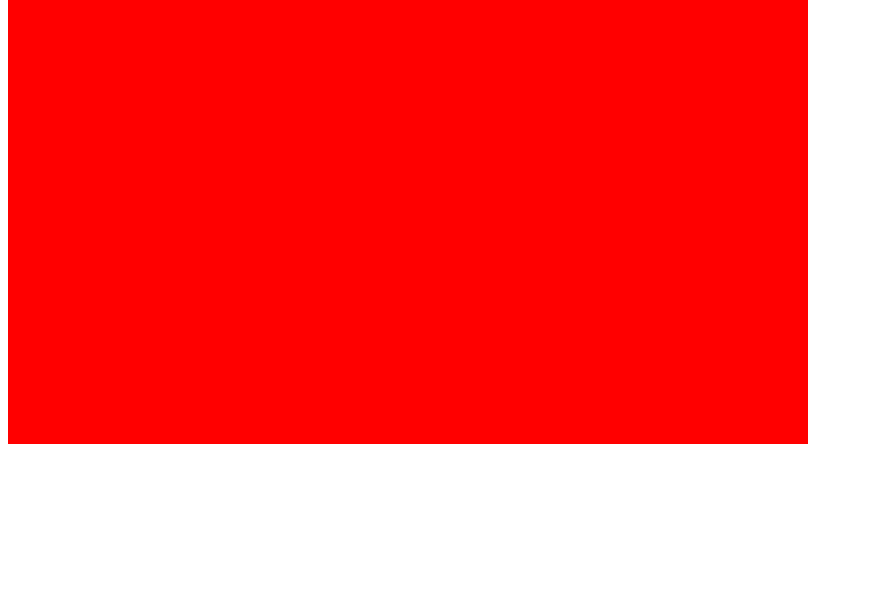
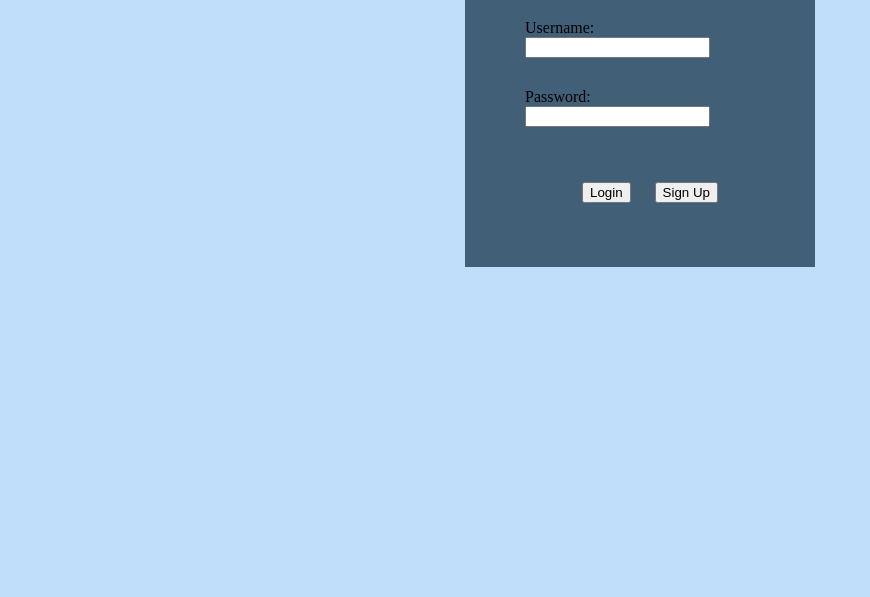
Before and after one commit to chang432/CS252_Project, a website: page Client/index.html in a window 1280 px wide. Shown: the part 203-800 px from the top of the page, without its empty margins (0-870 px from the left). Drawn offline with nearby package versions, Linux system fonts and the light colour scheme; no server answers.

Commit message:
add css to init_div

```diff
--- a/Client/index.html
+++ b/Client/index.html
@@ -1,21 +1,33 @@
 <html>
 <head>
 	<title>Attack On Purdue Login</title>
-	--<link rel="stylesheet" type="text/css" href="styles.css">
+	<!--<link rel="stylesheet" type="text/css" href="styles.css">-->
 </head>
-<body>
-	<div id="init_div">
-		<h1>ATTTACK ON PURDUE</h1>
-		<div>
-			<p style="display: inline">Username:  </p>
+<body style="background: rgba(131,189,247,.5);">
+	<div id="init_div" style="
+		width:350px;
+		height:420px;
+		background: rgba(14,42,66,.7);
+		transform: translateY(10%);
+		margin: 0 auto;
+		box-sizing: border-box;
+		padding: 20px 60px;
+	">
+		<h1 style="padding: 0 0 35px;text-align: center;font: Arvo">ATTTACK ON PURDUE</h1>
+
+		<div style="padding: 0 0 30px">
+			<p style="display: inline;">Username:  </p>
 			<input type="username">
 		</div>
-		<div>
-			<p style="display: inline">Password:  </p>
+		<div style="padding: 0 0 35px">
+			<p style="display: inline;">Password:  </p>
 			<input type="password">
 		</div>
+		<div style="text-align: center;">
+			<button onclick="login()" style="margin: 20px">Login</button>
+			<button onclick="login()">Sign Up</button>
+		</div>
 
-		<button onclick="login()">Login</button>
 	</div>
 
 	<dir id="signup_div" style="display: none">
@@ -44,13 +56,13 @@
 
 		//BEGGINING STUFF
 		function login() {
-			document.getElementById("lobby_div").style = "display: inline-block";
-			document.getElementById("init_div").style = "display: none";
+			document.getElementById("lobby_div").style.display = "block";
+			document.getElementById("init_div").style.display = "none";
 		}
 
 		function signOut() {
-			document.getElementById("init_div").style = "display: inline-block";
-			document.getElementById("lobby_div").style = "display: none";
+			document.getElementById("init_div").style.display = "block";
+			document.getElementById("lobby_div").style.display = "none";
 		}
 
 		//GAME STUFF
--- a/Client/styles.css
+++ b/Client/styles.css
@@ -1,3 +1,5 @@
+/* The linking doesnt work... */
+
 #init_div {
 	width:800px;
 	height:600px;
--- a/package.json
+++ b/package.json
@@ -2,7 +2,7 @@
   "name": "attack-on-purdue",
   "version": "1.0.0",
   "description": "",
-  "main": "Server/index.js",
+  "main": "index.js",
   "scripts": {
     "test": "echo \"Error: no test specified\" && exit 1"
   },
```
Also changed, not shown: 1 other file.
